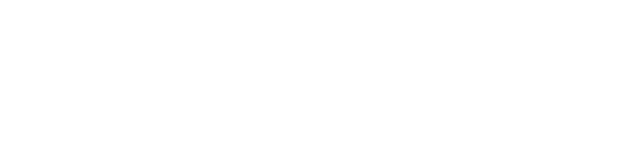
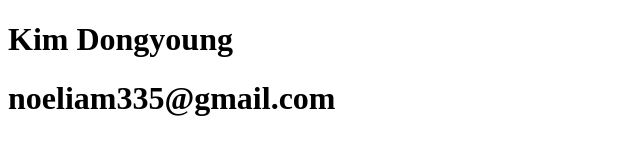
Before and after one commit to hfsqrl/MyWeb, a plain HTML site: page WebContent/index.html in a window 1280 px wide. Shown: the whole page, without its empty margins (0-640 px from the left). Drawn offline with Linux system fonts and the light colour scheme.

Commit message:
add name

```diff
--- a/WebContent/index.html
+++ b/WebContent/index.html
@@ -6,5 +6,8 @@
 </head>
 <body>
 
+	<h1>Kim Dongyoung</h1>
+	<h1>noeliam335@gmail.com</h1>
+
 </body>
 </html>
```
